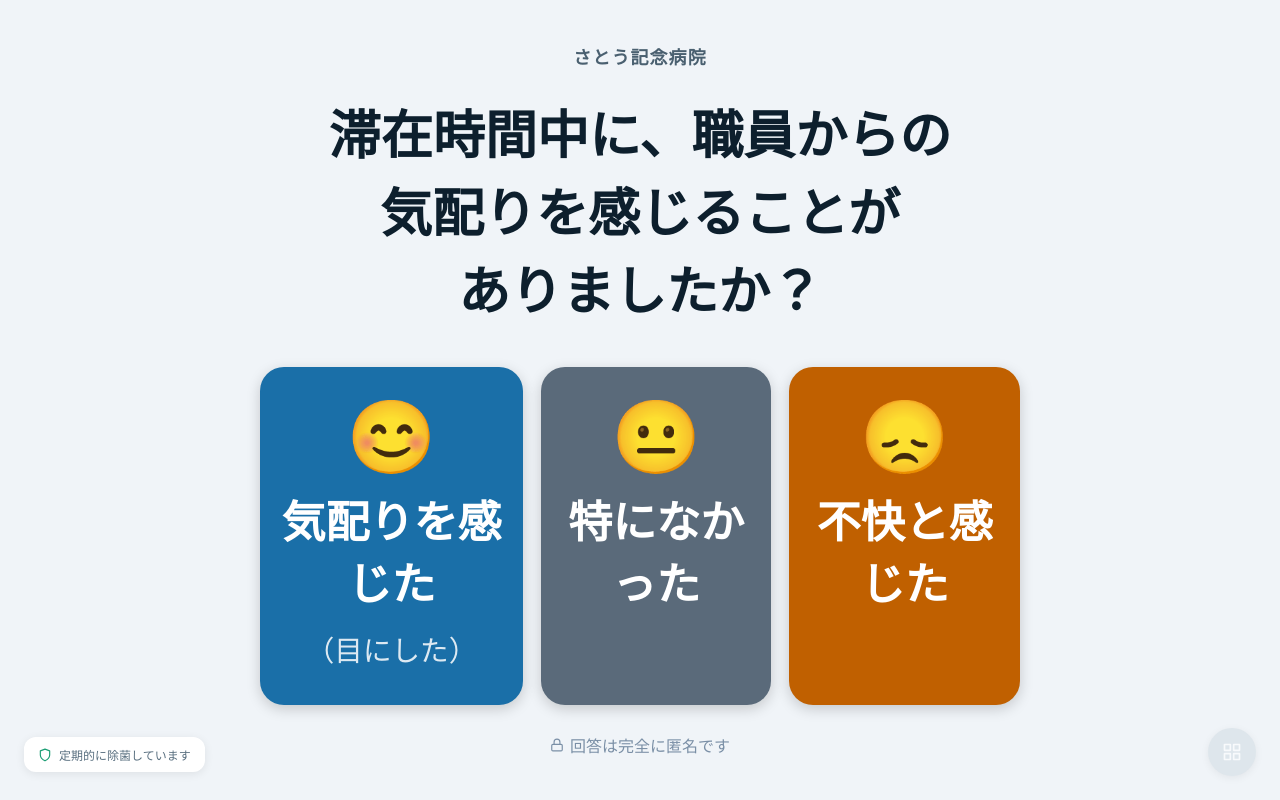
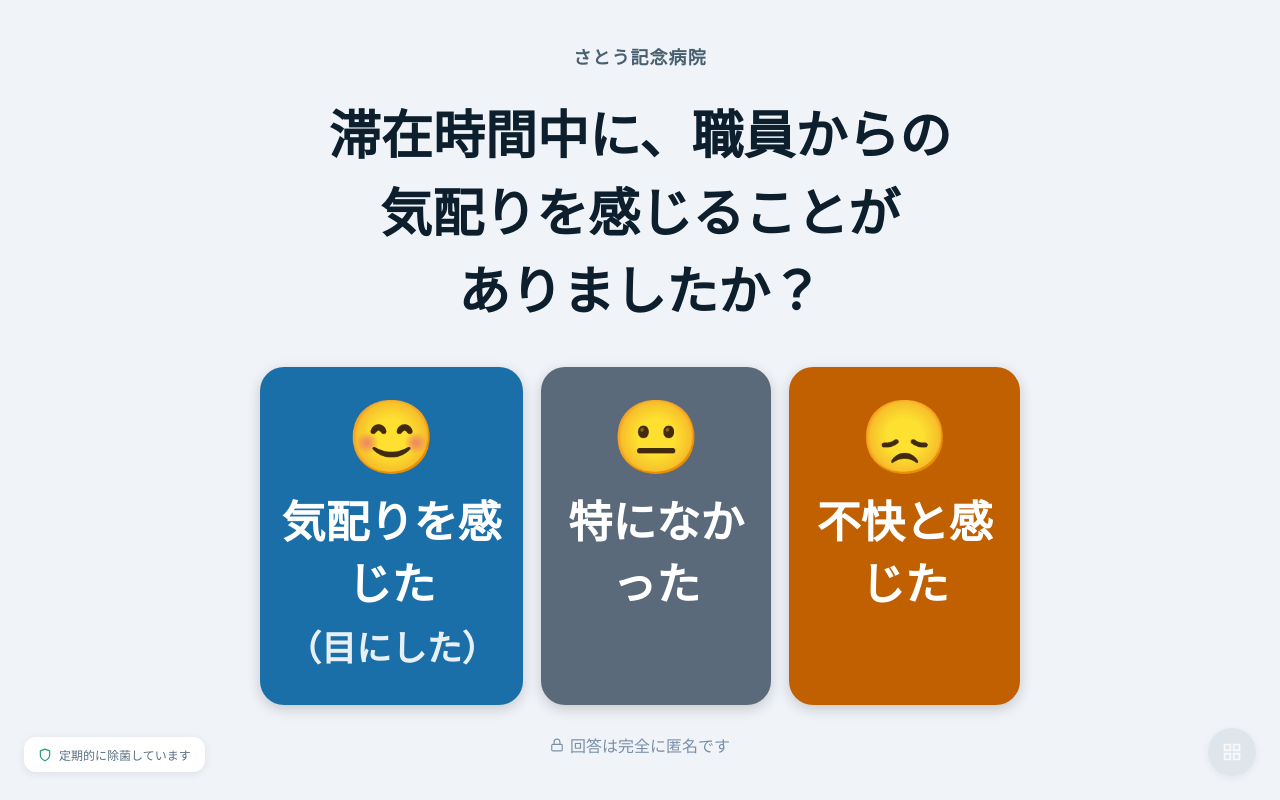
Before and after one commit to coba0321-prog/csat-kiosk, a plain HTML site: page index.html in a window 1280 px wide. Drawn offline with Linux system fonts and the light colour scheme.

Commit message:
Add files via upload

```diff
--- a/index.html
+++ b/index.html
@@ -24,7 +24,7 @@ html,body { width:100%; height:100%; font-family:-apple-system,'Hiragino Sans','
 .csat-btn:disabled { opacity:.45; pointer-events:none; }
 .csat-btn .emoji { font-size:clamp(52px,7vw,72px); }
 .csat-btn .label { flex:1; line-height:1.4; }
-.csat-btn small { font-size:0.65em; opacity:0.85; font-weight:500; }
+.csat-btn small { font-size:0.8em; opacity:0.9; font-weight:600; }
 .btn-happy   { background:#1a6fa8; color:#ffffff; }
 .btn-neutral { background:#5a6a7a; color:#ffffff; }
 .btn-sad     { background:#c06000; color:#ffffff; }
```
